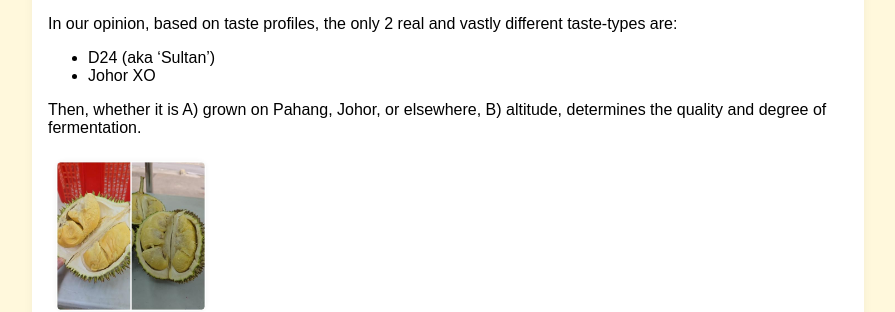
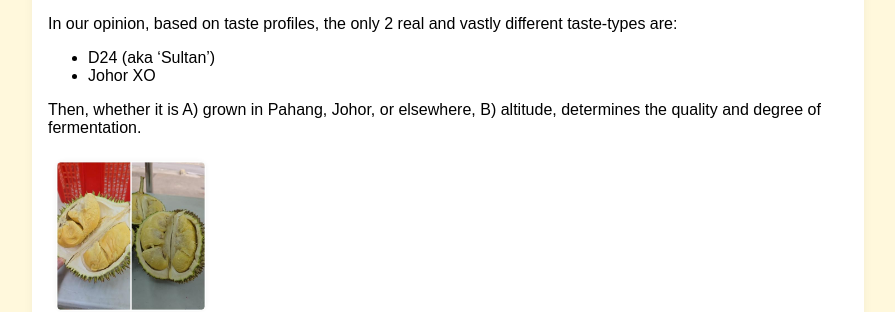
Before and after one commit to yensan57/flabbybeagle, a Jekyll site: the page built from _posts/2025-10-12-pahang-johor-d24-xo.md, in a window 1280 px wide and 900 px high, scrolled down 543 px. Shown: the part 159-471 px from the top of the window, without its empty margins (192-1087 px from the left). Built offline with Jekyll 4.4.1, drawn with Linux system fonts in a browser that asks for light colours; some of the changed text lies outside the part shown.

```diff
--- a/_posts/2025-10-12-pahang-johor-d24-xo.md
+++ b/_posts/2025-10-12-pahang-johor-d24-xo.md
@@ -17,7 +17,7 @@ In our opinion, based on taste profiles, the only 2 real and vastly different ta
 - D24 (aka 'Sultan')
 - Johor XO
 
-Then, whether it is A) grown on Pahang, Johor, or elsewhere, B) altitude, determines the quality and degree of fermentation.
+Then, whether it is A) grown in Pahang, Johor, or elsewhere, B) altitude, determines the quality and degree of fermentation.
 
 <img src="/assets/images/2025-10-12/d24_xo_photo_collage_small.jpg" class="small-img" alt="d24_xo_collage">
 
@@ -55,7 +55,7 @@ D24 is grown over many places like Johor, Pahang, Cameron Highlands region, etc.
 
 It is also named Sultan, D24XO (with as many 'X' and 'O' as you want to add, or reverse the order to XOD24 also).
 
-Before Musang King D197 was registered in 1993 and popularised in early 2000s, D24 was the 'Musang King' of back then.
+Before Musang King D197 was registered in 1993 and popularised in early 2000s, D24 was the 'Musang King' of back then in terms of popularity.
 
 Usually, sellers append the 'XO' to the back of D24, to suggest high-altitudes and fermentation, e.g. D24XO, XOD24. And honestly, create some confusion. But it would be going rather too far to call it 'XO', and try to blatantly pass it off as Johor XO, because it would never achieve the same taste profile of Johor XO, a high level of alcoholism completely distinguishable and separate.
 
```
